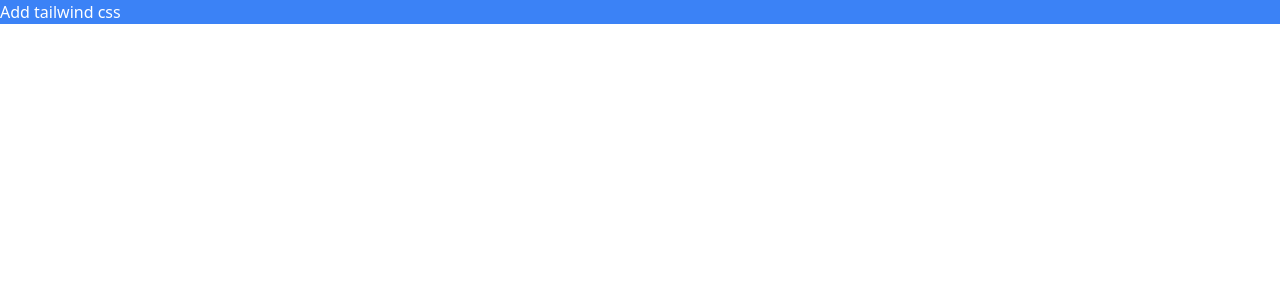
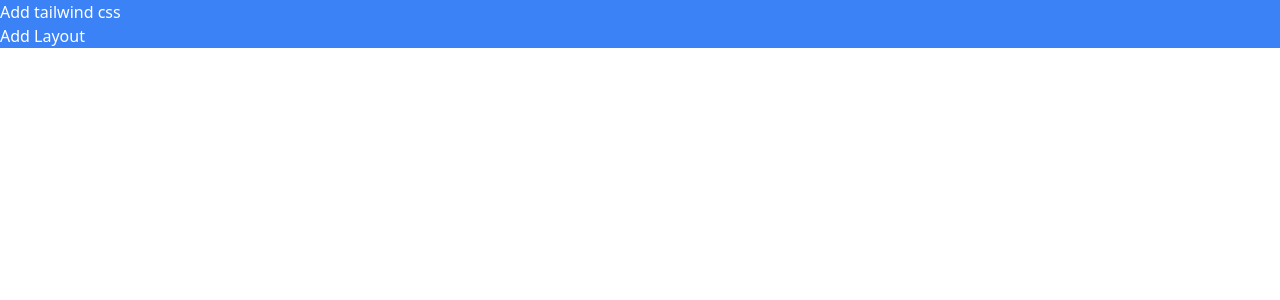
Before and after one commit to KhunNooDev/Next-TypeScript, a Next.js app: page / in a window 1280 px wide. Shown: the top 300 px of the page. Built offline with nearby package versions, Linux system fonts and the light colour scheme.

Commit message:
Add Layout component

```diff
--- /dev/null
+++ b/src/components/Layout.tsx
@@ -0,0 +1,20 @@
+import Head from "next/head";
+
+interface ILayout {
+  title?: string;
+  children: React.ReactNode;
+}
+
+export default function Layout(props: ILayout) {
+  return (
+    <>
+      <Head>
+        <title>{props.title || "Next TypeScript"}</title>
+        <meta name="description" content="Generated by create next app" />
+        <meta name="viewport" content="width=device-width, initial-scale=1" />
+        <link rel="icon" href="/favicon.ico" />
+      </Head>
+      {props.children}
+    </>
+  );
+}
--- a/src/pages/index.tsx
+++ b/src/pages/index.tsx
@@ -1,15 +1,12 @@
-import Head from "next/head";
+import Layout from "@/components/Layout";
 
 export default function Home() {
   return (
-    <>
-      <Head>
-        <title>Next TypeScript</title>
-        <meta name="description" content="Generated by create next app" />
-        <meta name="viewport" content="width=device-width, initial-scale=1" />
-        <link rel="icon" href="/favicon.ico" />
-      </Head>
-      <main className="bg-blue-500 text-white">Add tailwind css</main>
-    </>
+    <Layout title="Home">
+      <main className="bg-blue-500 text-white">
+        <section>Add tailwind css</section>
+        <section>Add Layout</section>
+      </main>
+    </Layout>
   );
 }
```
